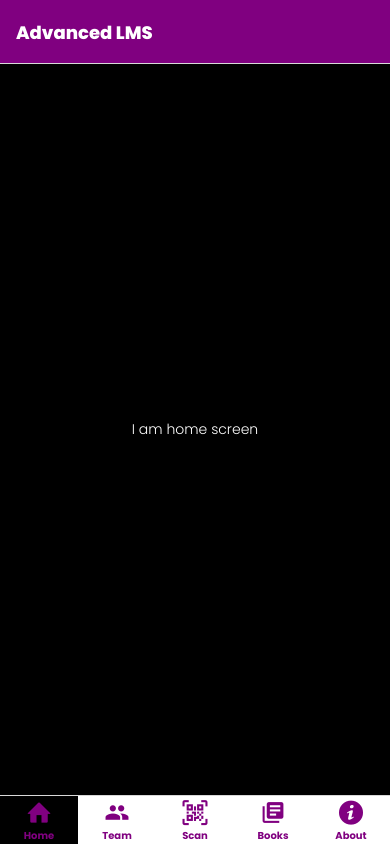
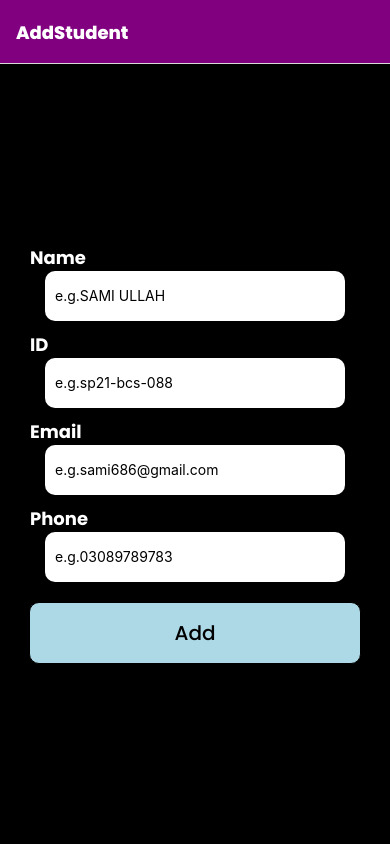
Before and after one commit to SamiUllah-dev336/FingerPrintRecognition-DIP, a React Native app: screen /AddStudent in a window 390 px wide. Built offline with nearby package versions, Linux system fonts and the light colour scheme.

Commit message:
AddStudent Screen

```diff
--- a/App.js
+++ b/App.js
@@ -5,6 +5,8 @@ const Stack = createNativeStackNavigator();
 
 import { useFonts } from "expo-font";
 // screen
+import AddStudent from "./Screens/AddStudent";
+import ExistingStudent from "./Screens/ExistingStudent";
 import { BottomNavigator } from "./Screens/BottomTab";
 
 export default function App() {
@@ -28,6 +30,8 @@ export default function App() {
           headerTitleStyle: { fontFamily: "Poppins-exbold" },
         }}
       >
+        <Stack.Screen name="AddStudent" component={AddStudent} />
+        <Stack.Screen name="ScanFinger" component={ExistingStudent} />
         <Stack.Screen name="Advanced LMS" component={BottomNavigator} />
       </Stack.Navigator>
     </NavigationContainer>
--- /dev/null
+++ b/Components/ButtonSmall.js
@@ -0,0 +1,29 @@
+import { TouchableOpacity, Text } from "react-native";
+
+export default function ButtonSmall({ head, navigation, ChangeScreen }) {
+  return (
+    <TouchableOpacity
+      style={{
+        backgroundColor: "lightblue",
+        borderWidth: 1,
+        marginTop: 10,
+        borderRadius: 10,
+        width: "85%",
+        height: "8%",
+        alignItems: "center",
+        justifyContent: "center",
+      }}
+      onPress={() => navigation.navigate(ChangeScreen)}
+    >
+      <Text
+        style={{
+          fontFamily: "Poppins-medium",
+          color: "black",
+          fontSize: 20,
+        }}
+      >
+        {head}
+      </Text>
+    </TouchableOpacity>
+  );
+}
--- /dev/null
+++ b/Components/textField.js
@@ -0,0 +1,43 @@
+import { TextInput, View } from "react-native";
+
+const TextField = ({
+  label,
+  isPassword,
+  value,
+  onChangeText,
+  keybtype,
+  press,
+}) => {
+  return (
+    <View
+      style={{
+        justifyContent: "center",
+        height: 50,
+        width: 300,
+        marginBottom: 10,
+        backgroundColor: "white",
+        borderRadius: 10,
+        shadowOffset: {
+          width: 0,
+          height: 2,
+        },
+        shadowOpacity: 0.25,
+        shadowRadius: 4,
+        elevation: 5,
+      }}
+    >
+      <TextInput
+        value={value}
+        style={{ marginLeft: 10 }}
+        placeholder={label}
+        onChangeText={onChangeText}
+        keyboardType={keybtype}
+        secureTextEntry={isPassword ? true : false}
+        cursorColor={"#000000"}
+        onPress={press}
+      />
+    </View>
+  );
+};
+
+export { TextField };
--- /dev/null
+++ b/Screens/AddStudent.js
@@ -0,0 +1,75 @@
+import { View, Text, TouchableOpacity, Alert } from "react-native";
+import { AddStudstyles, styles } from "../style/styles";
+import { TextField } from "../Components/textField";
+import { useState } from "react";
+import ButtonSmall from "../Components/ButtonSmall";
+
+export default function AddStudent({ navigation }) {
+  const [Name, setName] = useState("");
+  const [studentId, setStudentID] = useState("");
+  const [Phone, setPhone] = useState("");
+  const [Email, setEmail] = useState("");
+
+  // for phone number
+  const handleTextChange = (newText) => {
+    // Remove any non-numeric characters from the input
+    const numericValue = newText.replace(/[^0-9]/g, "");
+    setPhone(numericValue.slice(0, 11));
+  };
+  const handleTextChange1 = (newText) => {
+    // Remove any numeric from the input
+    const numericValue = newText.replace(/[^A-Z-' ']/g, "");
+    setName(numericValue);
+  };
+
+  //   const disab = () => {
+  //     return !Name || !Email || !Phone || !studentId;
+  //   };
+
+  //   if (disab()) {
+  //     Alert.alert("Fields are empty");
+  //     return;
+  //   } else if (Phone.length < 11) {
+  //     Alert.alert("Number Length must be 11");
+  //     return;
+  //   }
+
+  return (
+    <View style={styles.container}>
+      <Text style={AddStudstyles.text}>Name</Text>
+      <TextField
+        label={"e.g.SAMI ULLAH"}
+        value={Name}
+        onChangeText={handleTextChange1}
+      />
+
+      <Text style={AddStudstyles.text}>ID</Text>
+      <TextField
+        label={"e.g.sp21-bcs-088"}
+        value={studentId}
+        onChangeText={(studentId) => setStudentID(studentId)}
+      />
+
+      <Text style={AddStudstyles.text}>Email</Text>
+      <TextField
+        label={"e.g.sami686@gmail.com"}
+        value={Email}
+        onChangeText={(Email) => setEmail(Email)}
+      />
+
+      <Text style={AddStudstyles.text}>Phone</Text>
+      <TextField
+        label={"e.g.03089789783"}
+        value={Phone}
+        onChangeText={handleTextChange}
+        keybtype={"number-pad"}
+      />
+
+      <ButtonSmall
+        head="Add"
+        navigation={navigation}
+        ChangeScreen="ScanFinger"
+      />
+    </View>
+  );
+}
--- /dev/null
+++ b/Screens/ExistingStudent.js
@@ -0,0 +1,10 @@
+import { View, Text } from "react-native";
+import { styles } from "../style/styles";
+
+export default function ExistingStudent() {
+  return (
+    <View style={styles.container}>
+      <Text style={{ color: "white" }}>samiullah is a very nice person</Text>
+    </View>
+  );
+}
--- a/app.json
+++ b/app.json
@@ -7,9 +7,9 @@
     "icon": "./assets/icon.png",
     "userInterfaceStyle": "light",
     "splash": {
-      "image": "./assets/splash.png",
+      "image": "./assets/LMS.png",
       "resizeMode": "contain",
-      "backgroundColor": "#ffffff"
+      "backgroundColor": "black"
     },
     "assetBundlePatterns": [
       "**/*"
--- a/style/styles.js
+++ b/style/styles.js
@@ -7,6 +7,16 @@ export const styles = StyleSheet.create({
     flex: 1,
     alignItems: "center",
     justifyContent: "center",
+  },
+});
+
+export const AddStudstyles = StyleSheet.create({
+  text: {
+    color: "white",
+    fontFamily: "Poppins-bold",
+    fontSize: 18,
+    alignSelf: "flex-start",
+    marginLeft: 30,
   },
 });
 // team screen stylesheet
```
Also changed, not shown: assets/LMS.png (added).
